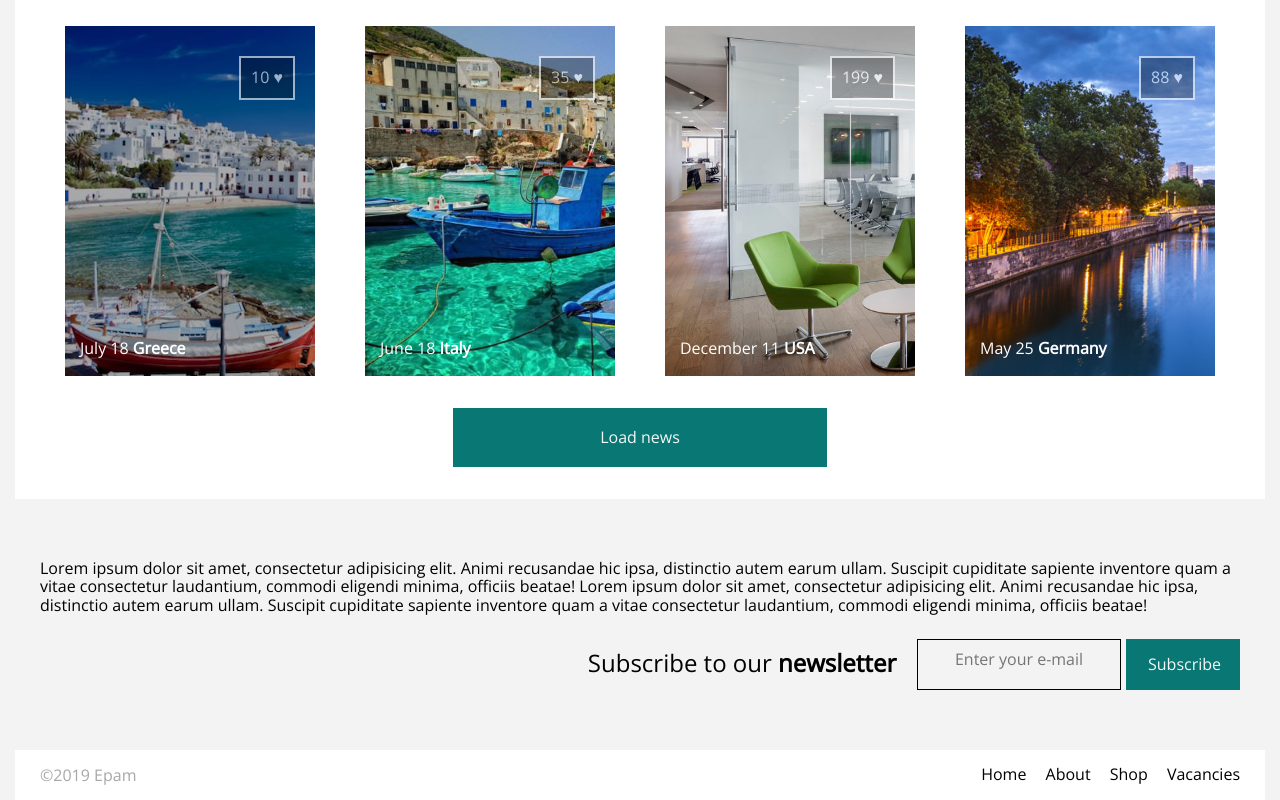
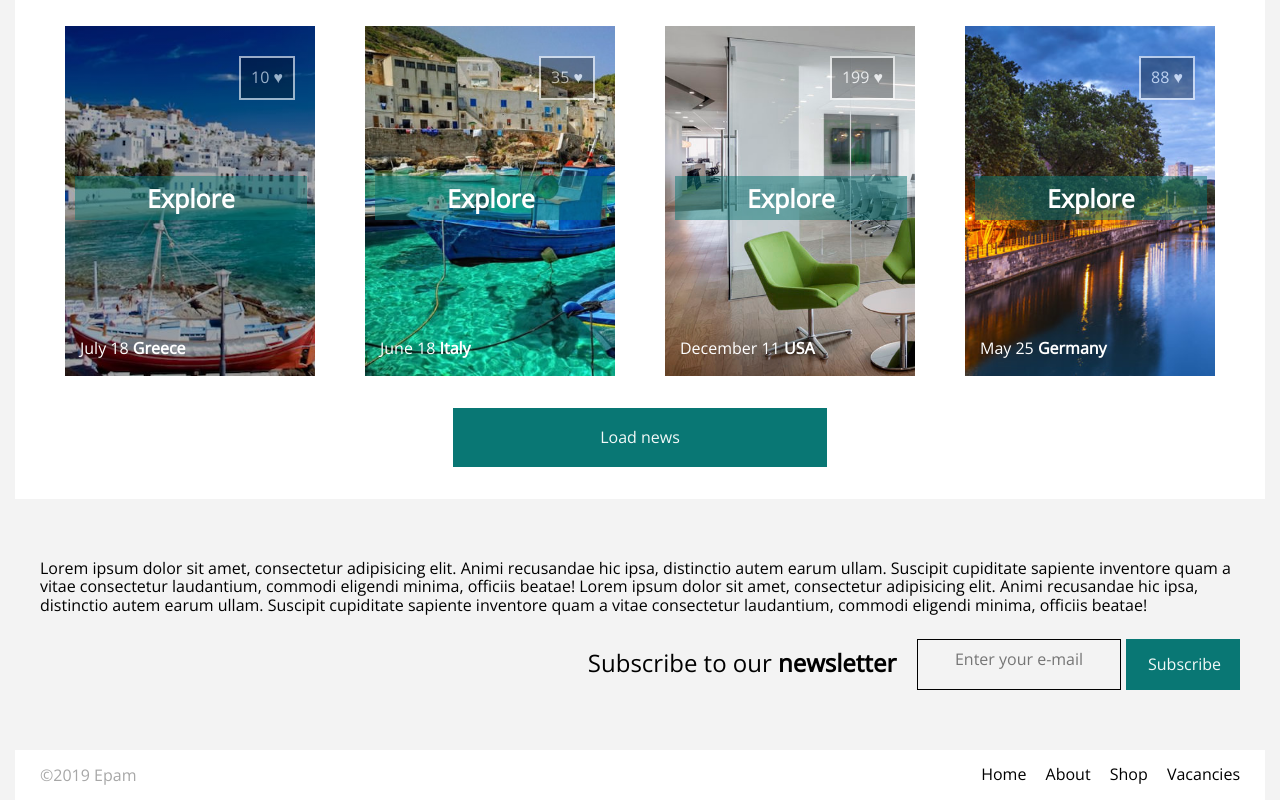
Before and after one commit to RuslanKulynych/FL-11, a plain HTML site: page FL11_HW4/homework/index.html in a window 1280 px wide. Shown: the part 2136-2936 px from the top of the page. Drawn offline with nearby package versions, Linux system fonts and the light colour scheme.

Commit message:
add button

```diff
--- a/FL11_HW4/homework/css/style.css
+++ b/FL11_HW4/homework/css/style.css
@@ -228,6 +228,19 @@ h1 {
   position: relative;
 }
 
+.cardBox button {
+  position: absolute;
+  background-color: rgba(9, 119, 116, 0.5);
+  border-color: transparent;
+  font-size: 25px;
+  font-weight: 600;
+  color: #fff;
+  line-height: 40px;
+  padding: 0 70px;
+  left: 10px;
+  top: 150px;
+}
+
 .cardBox p {
   position: absolute;
   left: 15px;
--- a/FL11_HW4/homework/index.html
+++ b/FL11_HW4/homework/index.html
@@ -73,24 +73,28 @@
             <div class="like">
               <a> 10  &hearts;</a>
             </div>
+            <button>Explore</button>
             <p>July 18 <b>Greece</b></p>
           </div>
           <div class="cardBox">
             <div class="like">
               <a> 35  &hearts;</a>
             </div>
+            <button>Explore</button>
             <p>June 18 <b>Italy</b></p>
           </div>
           <div class="cardBox">
             <div class="like">
               <a> 199  &hearts;</a>
             </div>
+            <button>Explore</button>
             <p>December 11 <b>USA</b></p>
           </div>
           <div class="cardBox">
             <div class="like">
               <a> 88  &hearts;</a>
             </div>
+            <button>Explore</button>
             <p>May 25 <b>Germany</b></p>
           </div>
         </div>
```
Lines whose indentation alone changed are shown as unchanged.
